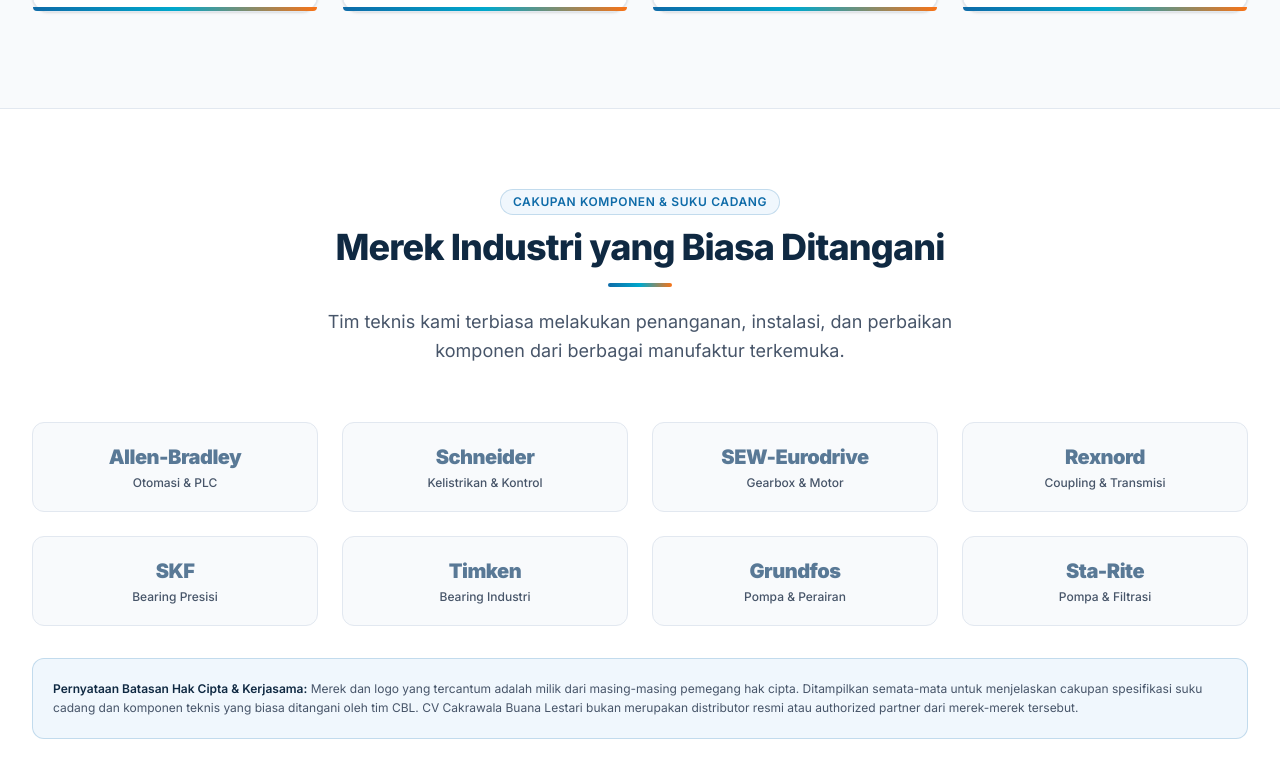
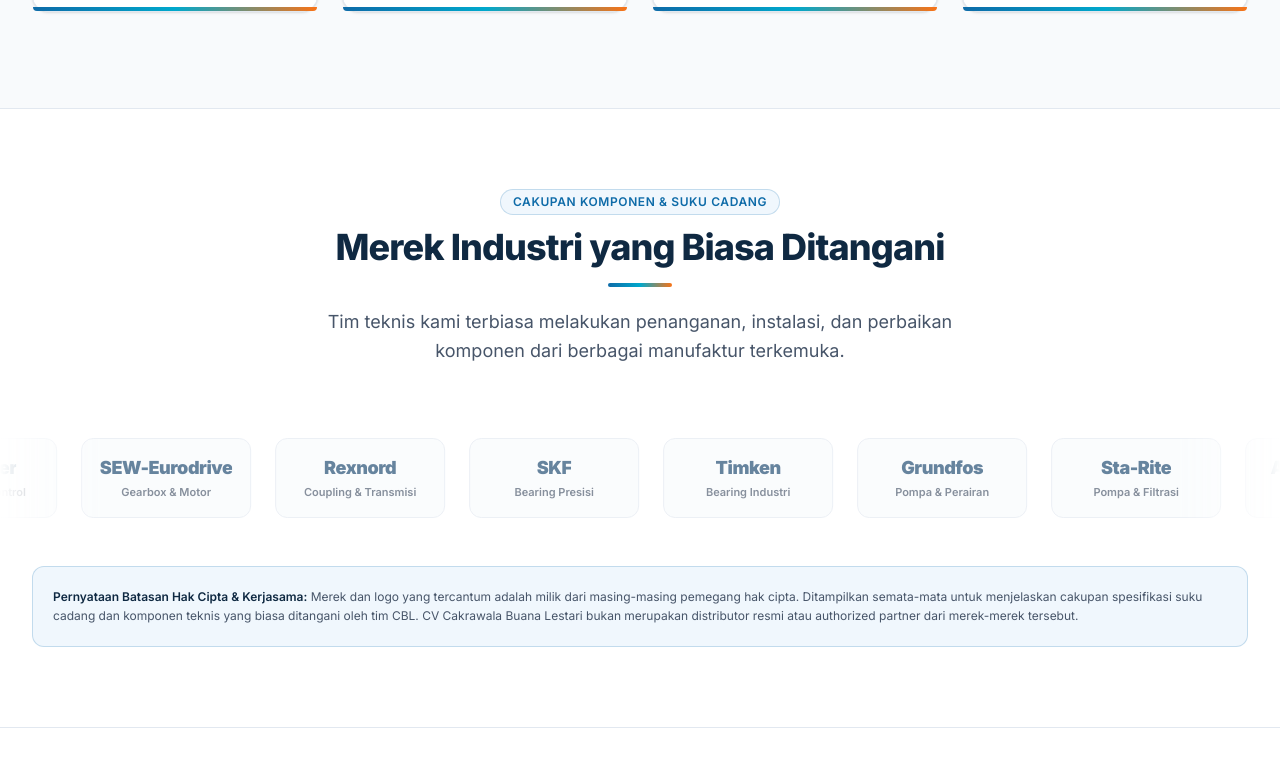
Before and after one commit to mikaelzo-blip/cakrawala-web-3, a Next.js app: page / in a window 1280 px wide. Shown: the part 4826-5600 px from the top of the page. Built offline with nearby package versions, Linux system fonts and the light colour scheme.

Commit message:
feat(brands): marquee logo merek dengan fallback reduced-motion

```diff
--- a/src/app/globals.css
+++ b/src/app/globals.css
@@ -70,6 +70,25 @@
   top: 1rem;
 }
 
+/* CSS Running Marquee Animation */
+@keyframes marquee-scroll {
+  0% {
+    transform: translate3d(0, 0, 0);
+  }
+  100% {
+    transform: translate3d(-50%, 0, 0);
+  }
+}
+
+.animate-marquee-track {
+  animation: marquee-scroll var(--marquee-duration, 70s) linear infinite;
+}
+
+.marquee-mask {
+  mask-image: linear-gradient(to right, transparent, black 8%, black 92%, transparent);
+  -webkit-mask-image: linear-gradient(to right, transparent, black 8%, black 92%, transparent);
+}
+
 /* Respect user preference for reduced motion */
 @media (prefers-reduced-motion: reduce) {
   html {
@@ -86,4 +105,14 @@
   .card-hover-lift:hover {
     transform: none;
   }
+
+  .animate-marquee-track {
+    animation: none !important;
+    transform: none !important;
+  }
+
+  .marquee-mask {
+    mask-image: none !important;
+    -webkit-mask-image: none !important;
+  }
 }
--- a/src/components/sections/BrandSection.tsx
+++ b/src/components/sections/BrandSection.tsx
@@ -1,36 +1,125 @@
-import React from 'react';
+'use client';
+
+import React, { useEffect, useRef } from 'react';
 import { Container } from '@/components/ui/Container';
 import { SectionHeading } from '@/components/ui/SectionHeading';
 import { brandItems, brandDisclaimer } from '@/data/company';
 
 export function BrandSection() {
+  const containerRef = useRef<HTMLDivElement>(null);
+
+  // Optional performance & battery saver: pause animation when out of viewport
+  useEffect(() => {
+    const el = containerRef.current;
+    if (!el || typeof IntersectionObserver === 'undefined') return;
+
+    const observer = new IntersectionObserver(
+      (entries) => {
+        entries.forEach((entry) => {
+          if (entry.isIntersecting) {
+            el.style.animationPlayState = 'running';
+          } else {
+            el.style.animationPlayState = 'paused';
+          }
+        });
+      },
+      { threshold: 0.1 }
+    );
+
+    observer.observe(el);
+    return () => observer.disconnect();
+  }, []);
+
   return (
-    <section className="py-16 md:py-20 bg-white border-b border-[#E2E8F0]">
+    <section className="py-16 md:py-20 bg-white border-b border-[#E2E8F0] overflow-hidden">
+      {/* 1. Section Heading (Di dalam Container) */}
       <Container>
         <SectionHeading
           badge="Cakupan Komponen &amp; Suku Cadang"
           title="Merek Industri yang Biasa Ditangani"
           description="Tim teknis kami terbiasa melakukan penanganan, instalasi, dan perbaikan komponen dari berbagai manufaktur terkemuka."
         />
+      </Container>
 
-        {/* Grid Logo Abu-abu Netral */}
-        <div className="grid grid-cols-2 sm:grid-cols-4 lg:grid-cols-4 gap-4 sm:gap-6 mb-8">
+      {/* 2. Full-Bleed Running Marquee Track (Di Luar Container, Edge-to-Edge) */}
+      <div className="w-full overflow-hidden marquee-mask py-4 mb-8">
+        <div
+          ref={containerRef}
+          className="flex flex-nowrap w-max animate-marquee-track hover:[animation-play-state:paused] focus-within:[animation-play-state:paused] motion-reduce:flex-wrap motion-reduce:w-full motion-reduce:justify-center motion-reduce:transform-none motion-reduce:animate-none"
+          style={{ '--marquee-duration': '70s' } as React.CSSProperties}
+        >
+          {/* Copy 1: Set Pertama (Aman untuk Layar Pembaca / Screen Reader) */}
+          <div className="flex flex-nowrap shrink-0 motion-reduce:flex-wrap motion-reduce:justify-center motion-reduce:w-full">
             {brandItems.map((brand) => (
               <div
-              key={brand.id}
-              className="flex flex-col items-center justify-center p-5 rounded-xl bg-[#F8FAFC] border border-[#E2E8F0] hover:border-[#0E6BA8]/40 transition-colors text-center group"
+                key={`b1-${brand.id}`}
+                className="inline-flex flex-col items-center justify-center w-[150px] sm:w-[170px] h-[80px] px-4 py-3 rounded-xl bg-[#F8FAFC] border border-[#E2E8F0] mr-6 shrink-0 text-center select-none opacity-65 hover:opacity-100 transition-opacity motion-reduce:mr-3 motion-reduce:mb-3"
               >
-              <span className="font-black text-lg sm:text-xl text-[#15426B]/70 group-hover:text-[#0F2942] transition-colors tracking-tight">
+                <span className="font-black text-base sm:text-lg text-[#15426B] tracking-tight truncate max-w-full">
                   {brand.logoText}
                 </span>
-              <span className="text-xs text-[#475569] mt-1 font-medium">
+                <span className="text-[11px] text-[#475569] font-semibold mt-0.5 truncate max-w-full">
                   {brand.category}
                 </span>
               </div>
             ))}
           </div>
 
-        {/* Disclaimer Wajib SPEC.md §6 */}
+          {/* Copy 2: Duplikasi Pertama untuk Seamless Loop (-50% seam) */}
+          <div className="flex flex-nowrap shrink-0 motion-reduce:hidden" aria-hidden="true">
+            {brandItems.map((brand) => (
+              <div
+                key={`b2-${brand.id}`}
+                className="inline-flex flex-col items-center justify-center w-[150px] sm:w-[170px] h-[80px] px-4 py-3 rounded-xl bg-[#F8FAFC] border border-[#E2E8F0] mr-6 shrink-0 text-center select-none opacity-65 hover:opacity-100 transition-opacity"
+              >
+                <span className="font-black text-base sm:text-lg text-[#15426B] tracking-tight truncate max-w-full">
+                  {brand.logoText}
+                </span>
+                <span className="text-[11px] text-[#475569] font-semibold mt-0.5 truncate max-w-full">
+                  {brand.category}
+                </span>
+              </div>
+            ))}
+          </div>
+
+          {/* Copy 3: Duplikasi Kedua (Memastikan viewport 1440px+ selalu terisi penuh) */}
+          <div className="flex flex-nowrap shrink-0 motion-reduce:hidden" aria-hidden="true">
+            {brandItems.map((brand) => (
+              <div
+                key={`b3-${brand.id}`}
+                className="inline-flex flex-col items-center justify-center w-[150px] sm:w-[170px] h-[80px] px-4 py-3 rounded-xl bg-[#F8FAFC] border border-[#E2E8F0] mr-6 shrink-0 text-center select-none opacity-65 hover:opacity-100 transition-opacity"
+              >
+                <span className="font-black text-base sm:text-lg text-[#15426B] tracking-tight truncate max-w-full">
+                  {brand.logoText}
+                </span>
+                <span className="text-[11px] text-[#475569] font-semibold mt-0.5 truncate max-w-full">
+                  {brand.category}
+                </span>
+              </div>
+            ))}
+          </div>
+
+          {/* Copy 4: Duplikasi Ketiga (Pelengkap Seam 4-Unit) */}
+          <div className="flex flex-nowrap shrink-0 motion-reduce:hidden" aria-hidden="true">
+            {brandItems.map((brand) => (
+              <div
+                key={`b4-${brand.id}`}
+                className="inline-flex flex-col items-center justify-center w-[150px] sm:w-[170px] h-[80px] px-4 py-3 rounded-xl bg-[#F8FAFC] border border-[#E2E8F0] mr-6 shrink-0 text-center select-none opacity-65 hover:opacity-100 transition-opacity"
+              >
+                <span className="font-black text-base sm:text-lg text-[#15426B] tracking-tight truncate max-w-full">
+                  {brand.logoText}
+                </span>
+                <span className="text-[11px] text-[#475569] font-semibold mt-0.5 truncate max-w-full">
+                  {brand.category}
+                </span>
+              </div>
+            ))}
+          </div>
+        </div>
+      </div>
+
+      {/* 3. Disclaimer Hak Cipta Merek (Di dalam Container, Selalu Tetap & Terbaca) */}
+      <Container>
         <div className="p-4 sm:p-5 rounded-xl bg-[#F0F7FD] border border-[#0E6BA8]/20 text-xs text-[#475569] leading-relaxed">
           <p>
             <strong className="text-[#0F2942] font-semibold">Pernyataan Batasan Hak Cipta &amp; Kerjasama:</strong> {brandDisclaimer}
```
Lines whose indentation alone changed are shown as unchanged.
